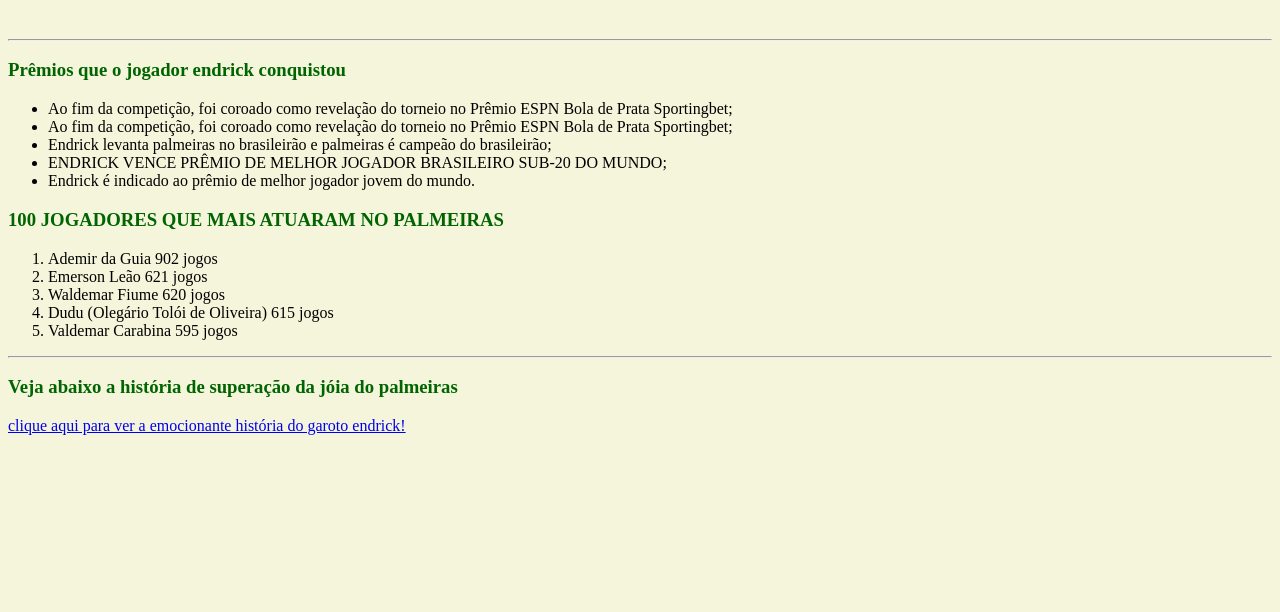
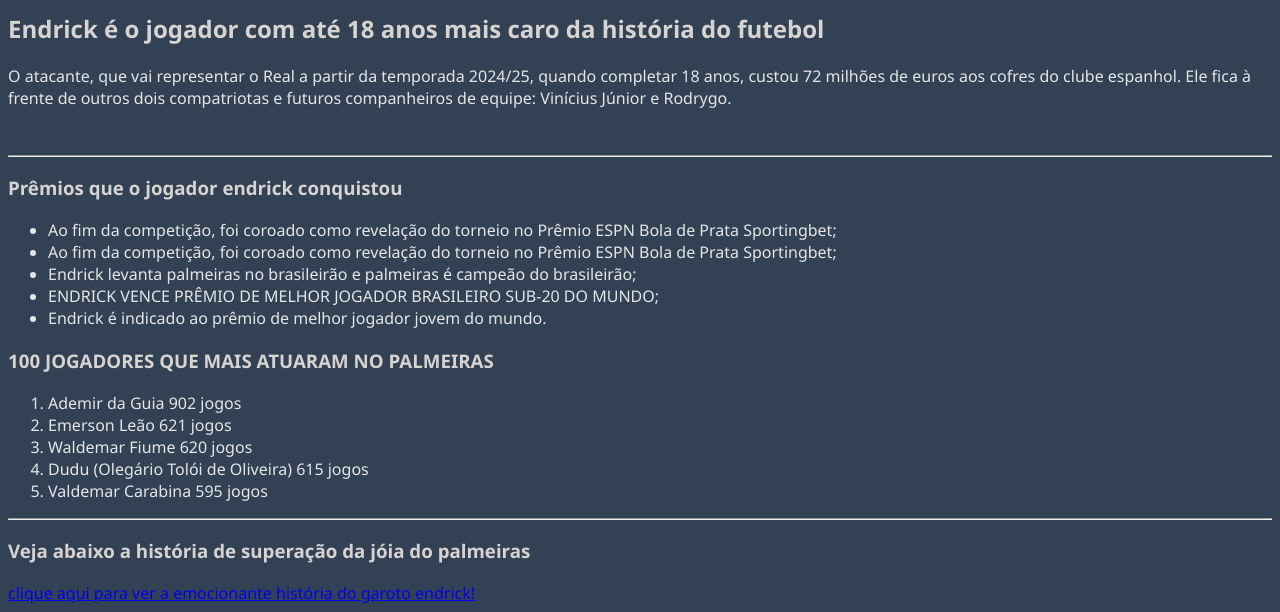
Before and after one commit to RaphaelBrandao12B/endrick, a plain HTML site: page index.html in a window 1280 px wide. Shown: the part 1759-2371 px from the top of the page. Before the commit the page ends 2202 px from the top, so only its background shows below. Drawn offline with Linux system fonts and the light colour scheme.

Commit message:
style: body, h1, h2, h3 and global styles

```diff
--- a/style.css
+++ b/style.css
@@ -1,24 +1,15 @@
-body {
-    background-color: beige;
+* {
+    font-family: 'Segoe UI', Tahoma, Geneva, Verdana, sans-serif;
 }
 
-h1 {
-    color: forestgreen;
+
+body{
+    background-color: #334155 ;
+
+    color: #e5e5e5 ;
+
+    h1, h2, h3 {
+        color: #d6d3d1;
+    }
+
 }
-
-h2 {
-    color: forestgreen;
-    background-color: azure;
-}
-
-h3 {
-    color: darkgreen;
-}
-
-.texto-creme {
-    color: cornflowerblue;
-}
-
-.fundo-darkcyan {
-    color: darkcyan;
-}
```
